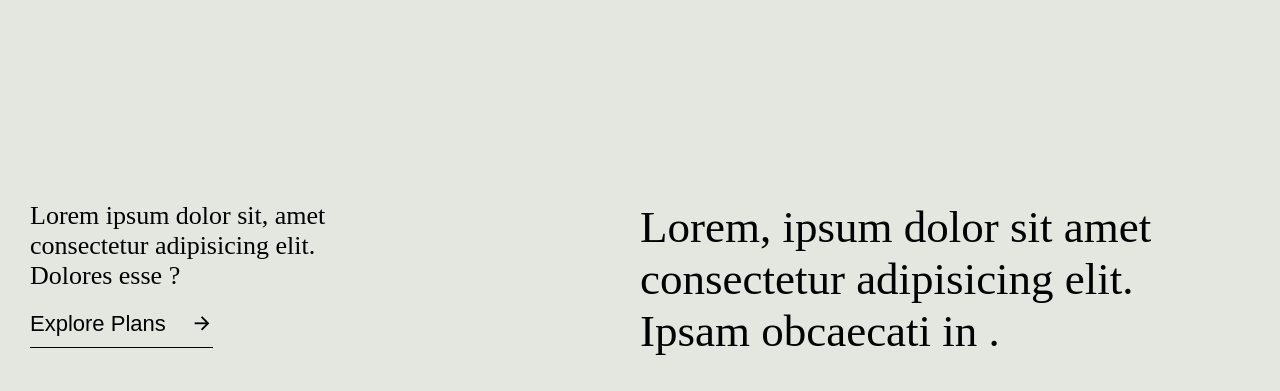
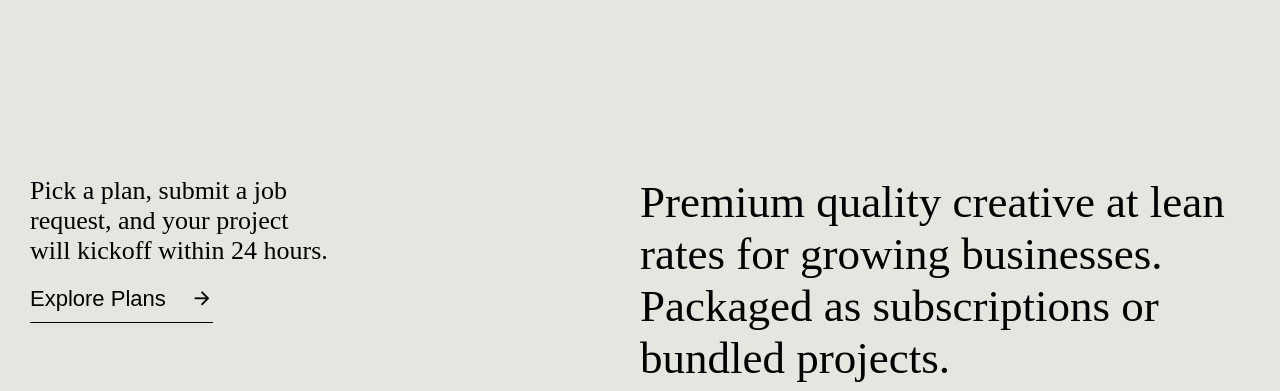
Before and after one commit to sujeet5260/Batter-Of-Clone, a plain HTML site: page Index.html in a window 1280 px wide. Shown: the part 69-460 px from the top of the page. Drawn offline with nearby package versions, Linux system fonts and the light colour scheme.

Commit message:
replace hero section content

```diff
--- a/Index.html
+++ b/Index.html
@@ -27,16 +27,16 @@
             <div class="content">
                 <div class="left">
                     <p>
-                        Lorem ipsum dolor sit, amet consectetur adipisicing
-                        elit. Dolores esse ?
+                        Pick a plan, submit a job request, and your project will kickoff within 24 hours.
                     </p>
                     <button>
                         Explore Plans <i class="ri-arrow-right-line"></i>
                     </button>
                 </div>
                 <h1 class="right">
-                    Lorem, ipsum dolor sit amet consectetur adipisicing elit.
-                    Ipsam obcaecati in .
+                    Premium quality creative at lean rates
+                    for growing businesses. Packaged as
+                    subscriptions or bundled projects.
                 </h1>
             </div>
             <marquee scrollamount="20" behavior="" direction=""
```
